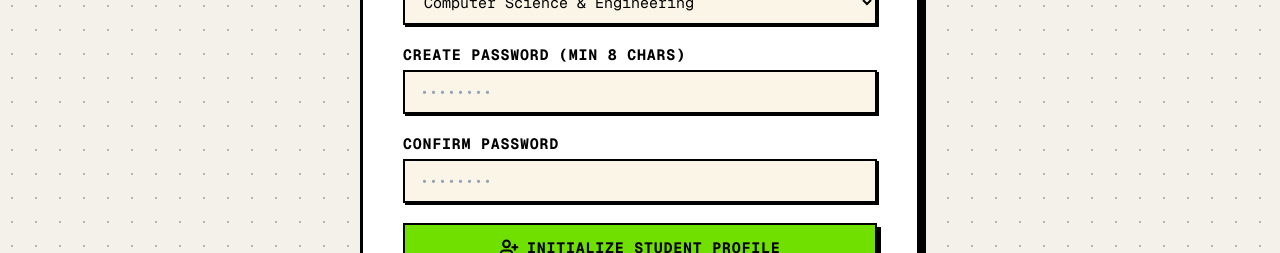
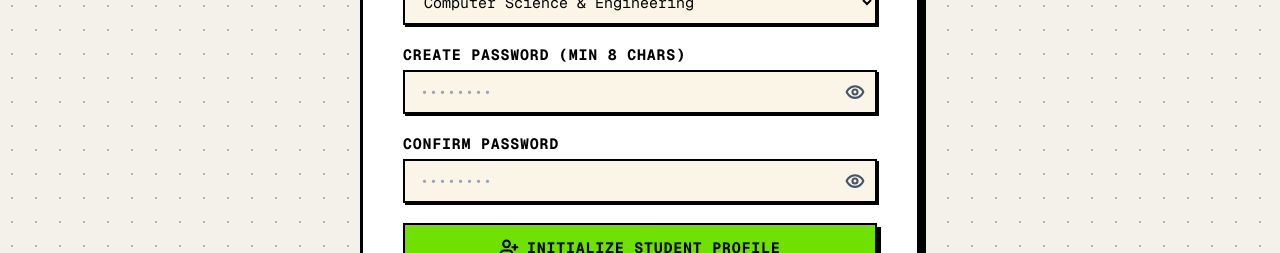
Before and after one commit to Anindya-Dev/careerpilot, a React (Vite) app in the folder frontend/: page /register in a window 1280 px wide. Shown: the part 654-907 px from the top of the page. Built offline with nearby package versions, Linux system fonts and the light colour scheme; no server answers.

Commit message:
feat(ui): add show/hide password eye toggle across all auth forms

```diff
--- a/frontend/src/components/AuthModal.jsx
+++ b/frontend/src/components/AuthModal.jsx
@@ -10,7 +10,7 @@ import { useNavigate } from 'react-router-dom';
 import { useAuth } from '../context/AuthContext';
 import Alert from './Alert';
 import SocialAuthButtons from './SocialAuthButtons';
-import { Compass, X, ArrowRight, UserPlus, Shield } from 'lucide-react';
+import { Compass, X, ArrowRight, UserPlus, Shield, Eye, EyeOff } from 'lucide-react';
 
 export default function AuthModal({ isOpen, onClose, initialMode = 'login' }) {
   const { user, login, register, verifyEmailCode, enterDemoMode } = useAuth();
@@ -49,6 +49,8 @@ export default function AuthModal({ isOpen, onClose, initialMode = 'login' }) {
   const [errors, setErrors] = useState({});
   const [serverError, setServerError] = useState('');
   const [isSubmitting, setIsSubmitting] = useState(false);
+  const [showPassword, setShowPassword] = useState(false);
+  const [showConfirmPassword, setShowConfirmPassword] = useState(false);
 
   useEffect(() => {
     const handleKeyDown = (e) => {
@@ -259,14 +261,24 @@ export default function AuthModal({ isOpen, onClose, initialMode = 'login' }) {
                   <label className="block text-xs font-mono font-bold uppercase tracking-wider text-black mb-1.5">
                     Password
                   </label>
+                  <div className="relative">
                     <input
-                    type="password"
+                      type={showPassword ? 'text' : 'password'}
                       placeholder="••••••••"
                       value={loginData.password}
                       onChange={(e) => setLoginData({ ...loginData, password: e.target.value })}
-                    className="w-full px-3 py-2 text-xs font-mono bg-white border-2 border-black shadow-[3px_3px_0px_0px_#000] text-black placeholder-slate-400 focus:outline-none focus:bg-[#FFFDF0]"
+                      className="w-full px-3 py-2 pr-9 text-xs font-mono bg-white border-2 border-black shadow-[3px_3px_0px_0px_#000] text-black placeholder-slate-400 focus:outline-none focus:bg-[#FFFDF0]"
                       required
                     />
+                    <button
+                      type="button"
+                      onClick={() => setShowPassword(!showPassword)}
+                      className="absolute right-2.5 top-1/2 -translate-y-1/2 text-slate-600 hover:text-black focus:outline-none cursor-pointer"
+                      aria-label={showPassword ? 'Hide password' : 'Show password'}
+                    >
+                      {showPassword ? <EyeOff className="w-4 h-4 stroke-[2.5]" /> : <Eye className="w-4 h-4 stroke-[2.5]" />}
+                    </button>
+                  </div>
                   {errors.password && <p className="mt-1 text-[11px] font-mono font-bold text-[#FF5757]">{errors.password}</p>}
                 </div>
 
@@ -395,14 +407,24 @@ export default function AuthModal({ isOpen, onClose, initialMode = 'login' }) {
                   <label className="block text-xs font-mono font-bold uppercase tracking-wider text-black mb-1">
                     Password (Min 8 Chars)
                   </label>
+                  <div className="relative">
                     <input
-                    type="password"
+                      type={showPassword ? 'text' : 'password'}
                       placeholder="••••••••"
                       value={regData.password}
                       onChange={(e) => setRegData({ ...regData, password: e.target.value })}
-                    className="w-full px-3 py-2 text-xs font-mono bg-white border-2 border-black shadow-[3px_3px_0px_0px_#000] text-black placeholder-slate-400 focus:outline-none focus:bg-[#FFFDF0]"
+                      className="w-full px-3 py-2 pr-9 text-xs font-mono bg-white border-2 border-black shadow-[3px_3px_0px_0px_#000] text-black placeholder-slate-400 focus:outline-none focus:bg-[#FFFDF0]"
                       required
                     />
+                    <button
+                      type="button"
+                      onClick={() => setShowPassword(!showPassword)}
+                      className="absolute right-2.5 top-1/2 -translate-y-1/2 text-slate-600 hover:text-black focus:outline-none cursor-pointer"
+                      aria-label={showPassword ? 'Hide password' : 'Show password'}
+                    >
+                      {showPassword ? <EyeOff className="w-4 h-4 stroke-[2.5]" /> : <Eye className="w-4 h-4 stroke-[2.5]" />}
+                    </button>
+                  </div>
                   {errors.password && <p className="mt-1 text-[11px] font-mono font-bold text-[#FF5757]">{errors.password}</p>}
                 </div>
 
@@ -410,14 +432,24 @@ export default function AuthModal({ isOpen, onClose, initialMode = 'login' }) {
                   <label className="block text-xs font-mono font-bold uppercase tracking-wider text-black mb-1">
                     Confirm Password
                   </label>
+                  <div className="relative">
                     <input
-                    type="password"
+                      type={showConfirmPassword ? 'text' : 'password'}
                       placeholder="••••••••"
                       value={regData.confirmPassword}
                       onChange={(e) => setRegData({ ...regData, confirmPassword: e.target.value })}
-                    className="w-full px-3 py-2 text-xs font-mono bg-white border-2 border-black shadow-[3px_3px_0px_0px_#000] text-black placeholder-slate-400 focus:outline-none focus:bg-[#FFFDF0]"
+                      className="w-full px-3 py-2 pr-9 text-xs font-mono bg-white border-2 border-black shadow-[3px_3px_0px_0px_#000] text-black placeholder-slate-400 focus:outline-none focus:bg-[#FFFDF0]"
                       required
                     />
+                    <button
+                      type="button"
+                      onClick={() => setShowConfirmPassword(!showConfirmPassword)}
+                      className="absolute right-2.5 top-1/2 -translate-y-1/2 text-slate-600 hover:text-black focus:outline-none cursor-pointer"
+                      aria-label={showConfirmPassword ? 'Hide password' : 'Show password'}
+                    >
+                      {showConfirmPassword ? <EyeOff className="w-4 h-4 stroke-[2.5]" /> : <Eye className="w-4 h-4 stroke-[2.5]" />}
+                    </button>
+                  </div>
                   {errors.confirmPassword && <p className="mt-1 text-[11px] font-mono font-bold text-[#FF5757]">{errors.confirmPassword}</p>}
                 </div>
 
--- a/frontend/src/pages/LoginPage.jsx
+++ b/frontend/src/pages/LoginPage.jsx
@@ -10,7 +10,7 @@ import { Link, useNavigate, useLocation } from 'react-router-dom';
 import { useAuth } from '../context/AuthContext';
 import Alert from '../components/Alert';
 import SocialAuthButtons from '../components/SocialAuthButtons';
-import { Compass, ArrowRight, Shield, Terminal } from 'lucide-react';
+import { Compass, ArrowRight, Shield, Terminal, Eye, EyeOff } from 'lucide-react';
 
 export default function LoginPage() {
   const { user, login, enterDemoMode } = useAuth();
@@ -30,6 +30,7 @@ export default function LoginPage() {
   const [errors, setErrors] = useState({});
   const [serverError, setServerError] = useState('');
   const [isSubmitting, setIsSubmitting] = useState(false);
+  const [showPassword, setShowPassword] = useState(false);
 
   const validate = () => {
     const errs = {};
@@ -125,8 +126,9 @@ export default function LoginPage() {
               <label className="block text-xs font-mono font-bold uppercase tracking-wider text-black mb-1.5">
                 Password
               </label>
+              <div className="relative">
                 <input
-                type="password"
+                  type={showPassword ? 'text' : 'password'}
                   autoComplete="current-password"
                   placeholder="••••••••"
                   value={password}
@@ -134,9 +136,18 @@ export default function LoginPage() {
                     setPassword(e.target.value);
                     if (errors.password) setErrors({ ...errors, password: '' });
                   }}
-                className="w-full px-3 py-2 text-xs font-mono bg-[#FAF5E6] border-2 border-black shadow-[2px_2px_0px_0px_#000] text-black placeholder-slate-400 focus:outline-none focus:bg-white"
+                  className="w-full px-3 py-2 pr-9 text-xs font-mono bg-[#FAF5E6] border-2 border-black shadow-[2px_2px_0px_0px_#000] text-black placeholder-slate-400 focus:outline-none focus:bg-white"
                   required
                 />
+                <button
+                  type="button"
+                  onClick={() => setShowPassword(!showPassword)}
+                  className="absolute right-2.5 top-1/2 -translate-y-1/2 text-slate-600 hover:text-black focus:outline-none cursor-pointer"
+                  aria-label={showPassword ? 'Hide password' : 'Show password'}
+                >
+                  {showPassword ? <EyeOff className="w-4 h-4 stroke-[2.5]" /> : <Eye className="w-4 h-4 stroke-[2.5]" />}
+                </button>
+              </div>
               {errors.password && <p className="mt-1 text-[11px] font-mono font-bold text-[#FF5757]">{errors.password}</p>}
             </div>
 
--- a/frontend/src/pages/RegisterPage.jsx
+++ b/frontend/src/pages/RegisterPage.jsx
@@ -10,7 +10,7 @@ import { Link, useNavigate } from 'react-router-dom';
 import { useAuth } from '../context/AuthContext';
 import Alert from '../components/Alert';
 import SocialAuthButtons from '../components/SocialAuthButtons';
-import { Compass, UserPlus, Shield, Terminal } from 'lucide-react';
+import { Compass, UserPlus, Shield, Terminal, Eye, EyeOff } from 'lucide-react';
 
 export default function RegisterPage() {
   const { user, register, verifyEmailCode, enterDemoMode } = useAuth();
@@ -25,6 +25,8 @@ export default function RegisterPage() {
 
   const [isVerifying, setIsVerifying] = useState(false);
   const [verificationCode, setVerificationCode] = useState('');
+  const [showPassword, setShowPassword] = useState(false);
+  const [showConfirmPassword, setShowConfirmPassword] = useState(false);
 
   const [formData, setFormData] = useState({
     name: '',
@@ -234,15 +236,25 @@ export default function RegisterPage() {
               <label className="block text-xs font-mono font-bold uppercase tracking-wider text-black mb-1">
                 Create Password (Min 8 Chars)
               </label>
+              <div className="relative">
                 <input
-                type="password"
+                  type={showPassword ? 'text' : 'password'}
                   placeholder="••••••••"
                   value={formData.password}
                   onChange={handleChange}
                   name="password"
-                className="w-full px-3 py-2 text-xs font-mono bg-[#FAF5E6] border-2 border-black shadow-[2px_2px_0px_0px_#000] text-black placeholder-slate-400 focus:outline-none focus:bg-white"
+                  className="w-full px-3 py-2 pr-9 text-xs font-mono bg-[#FAF5E6] border-2 border-black shadow-[2px_2px_0px_0px_#000] text-black placeholder-slate-400 focus:outline-none focus:bg-white"
                   required
                 />
+                <button
+                  type="button"
+                  onClick={() => setShowPassword(!showPassword)}
+                  className="absolute right-2.5 top-1/2 -translate-y-1/2 text-slate-600 hover:text-black focus:outline-none cursor-pointer"
+                  aria-label={showPassword ? 'Hide password' : 'Show password'}
+                >
+                  {showPassword ? <EyeOff className="w-4 h-4 stroke-[2.5]" /> : <Eye className="w-4 h-4 stroke-[2.5]" />}
+                </button>
+              </div>
               {errors.password && <p className="mt-1 text-[11px] font-mono font-bold text-[#FF5757]">{errors.password}</p>}
             </div>
 
@@ -250,15 +262,25 @@ export default function RegisterPage() {
               <label className="block text-xs font-mono font-bold uppercase tracking-wider text-black mb-1">
                 Confirm Password
               </label>
+              <div className="relative">
                 <input
-                type="password"
+                  type={showConfirmPassword ? 'text' : 'password'}
                   placeholder="••••••••"
                   value={formData.confirmPassword}
                   onChange={handleChange}
                   name="confirmPassword"
-                className="w-full px-3 py-2 text-xs font-mono bg-[#FAF5E6] border-2 border-black shadow-[2px_2px_0px_0px_#000] text-black placeholder-slate-400 focus:outline-none focus:bg-white"
+                  className="w-full px-3 py-2 pr-9 text-xs font-mono bg-[#FAF5E6] border-2 border-black shadow-[2px_2px_0px_0px_#000] text-black placeholder-slate-400 focus:outline-none focus:bg-white"
                   required
                 />
+                <button
+                  type="button"
+                  onClick={() => setShowConfirmPassword(!showConfirmPassword)}
+                  className="absolute right-2.5 top-1/2 -translate-y-1/2 text-slate-600 hover:text-black focus:outline-none cursor-pointer"
+                  aria-label={showConfirmPassword ? 'Hide password' : 'Show password'}
+                >
+                  {showConfirmPassword ? <EyeOff className="w-4 h-4 stroke-[2.5]" /> : <Eye className="w-4 h-4 stroke-[2.5]" />}
+                </button>
+              </div>
               {errors.confirmPassword && <p className="mt-1 text-[11px] font-mono font-bold text-[#FF5757]">{errors.confirmPassword}</p>}
             </div>
 
```
Lines whose indentation alone changed are shown as unchanged.
